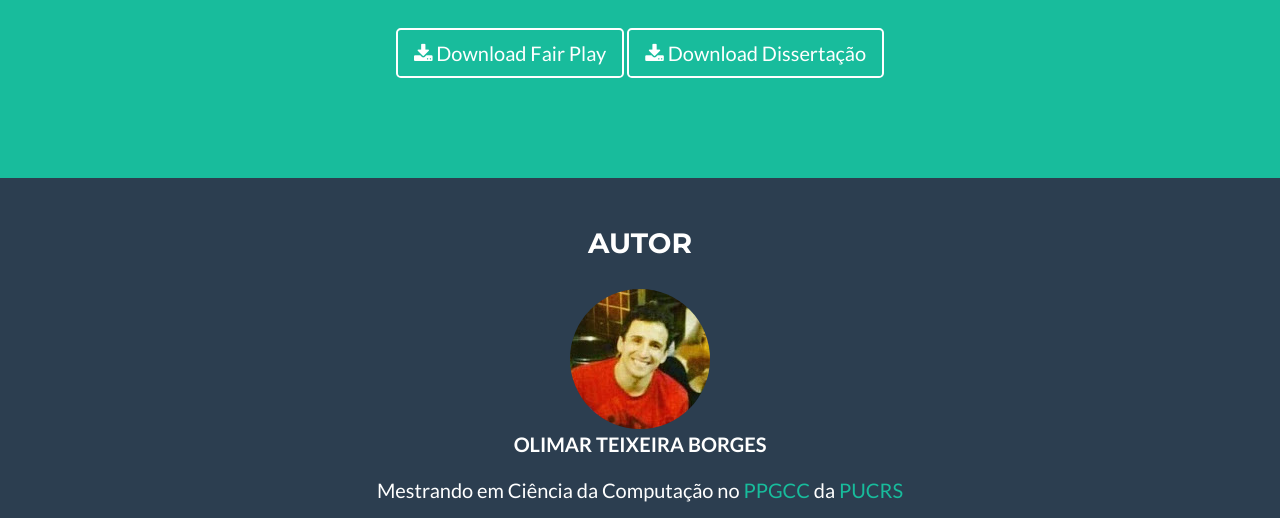
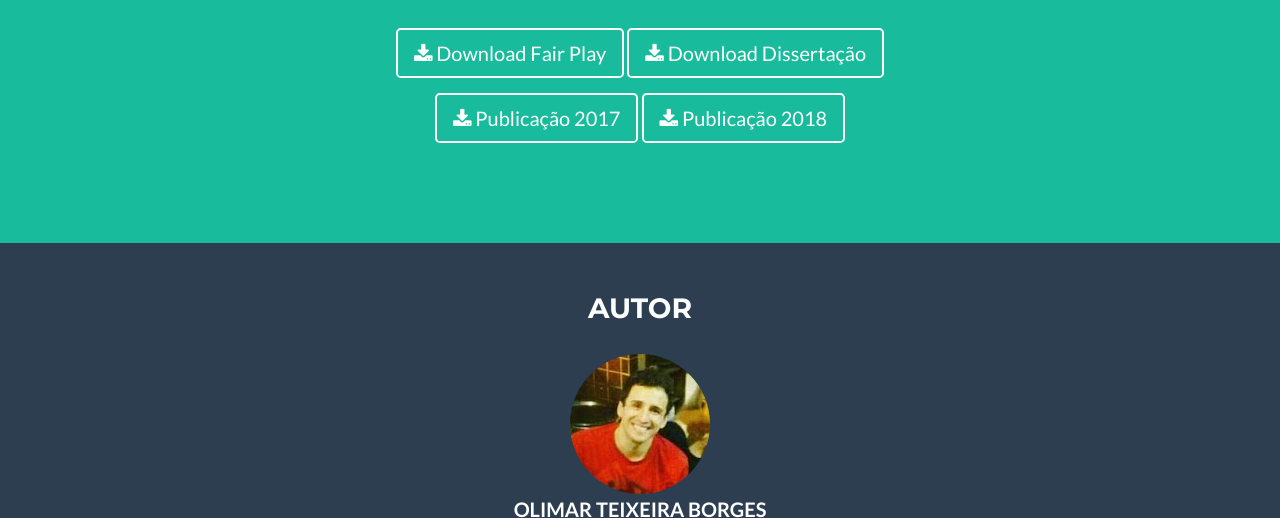
Before and after one commit to olimarborges/FairPlay, a plain HTML site: page index.html in a window 1280 px wide. Shown: the part 8797-9315 px from the top of the page. Drawn offline with Linux system fonts and the light colour scheme.

Commit message:
Correção do label da diretriz D3 e adicionado masi dois botões para download das publicações relacionadas à pesquisa.

```diff
--- a/index.html
+++ b/index.html
@@ -517,6 +517,16 @@
             <a href="#" target="_blank" class="btn btn-lg btn-outline">
               <i class="fa fa-download"></i>
               Download Dissertação
+            </a>
+          </div>
+          <div class="col-lg-8 mx-auto text-center">
+            <a href="https://link.springer.com/chapter/10.1007/978-3-319-58703-5_26" target="_blank" class="btn btn-lg btn-outline">
+              <i class="fa fa-download"></i>
+              Publicação 2017
+            </a>
+            <a href="#" target="_blank" class="btn btn-lg btn-outline">
+              <i class="fa fa-download"></i>
+              Publicação 2018
             </a>
           </div>
         </div>
@@ -657,7 +667,7 @@
             <div class="row">
               <div class="col-lg-8 mx-auto">
                 <div class="modal-body">
-                  <h2>D3. EXPERIÊNCIA DE JOGO</h2>
+                  <h2>D3. NÍVEIS DE DIFICULDADE</h2>
                   <hr class="star-primary">
 
                   <p>Oferecer níveis variados de dificuldades e permitir que sejam ajustados durante o jogo.</p>
```
